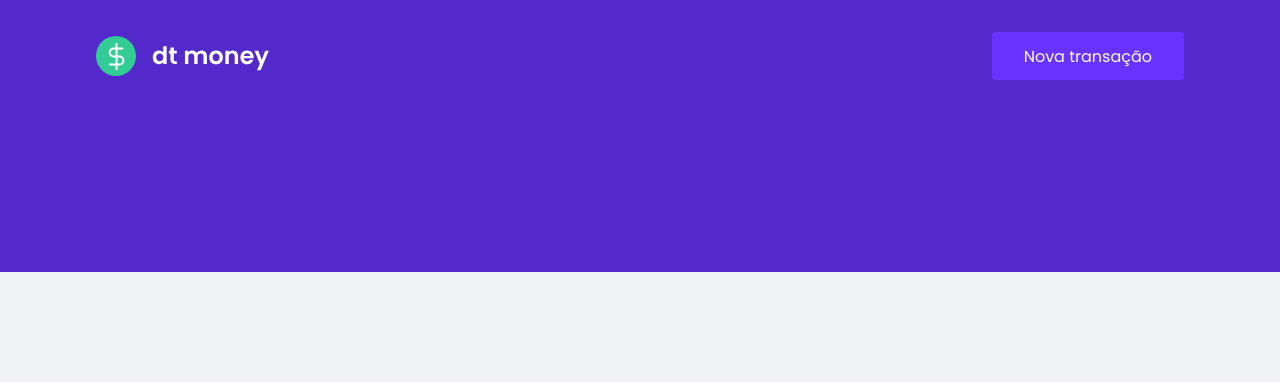
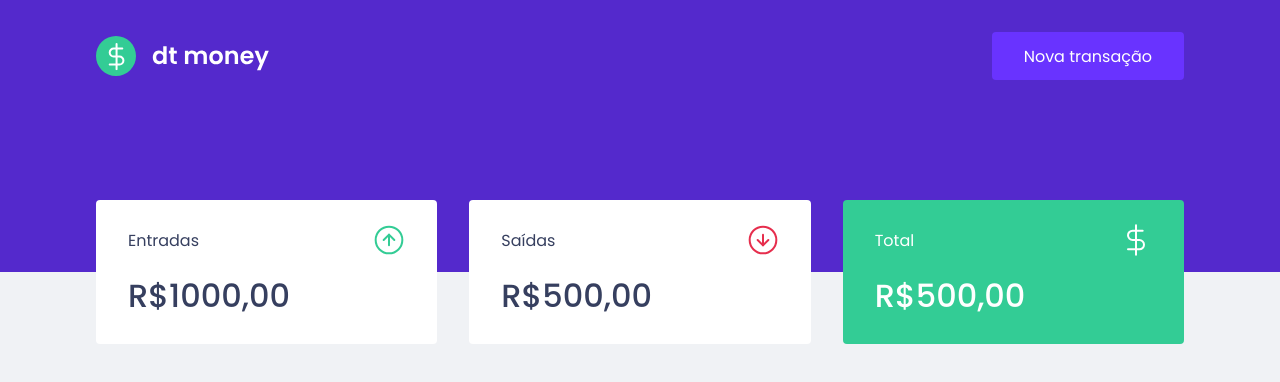
Before and after one commit to jfilipedias/dt-money-old, a React (Create React App) app: page / in a window 1280 px wide. Shown: the top 382 px of the page. Built offline with nearby package versions, Linux system fonts and the light colour scheme.

Commit message:
Implements the Sumary component

```diff
--- a/public/index.html
+++ b/public/index.html
@@ -12,7 +12,7 @@
 
   <title>DT Money</title>
 
-  <link href="https://fonts.googleapis.com/css2?family=Poppins:wght@400;600&display=swap" rel="stylesheet">
+  <link href="https://fonts.googleapis.com/css2?family=Poppins:wght@400;500;600&display=swap" rel="stylesheet">
 </head>
 
 <body>
--- a/src/App.tsx
+++ b/src/App.tsx
@@ -1,3 +1,4 @@
+import { Dashboard } from "./components/Dashboard";
 import { Header } from "./components/Header";
 import { GlobalStyle } from "./styles/global";
 
@@ -5,6 +6,7 @@ export function App() {
   return (
     <>
       <Header />
+      <Dashboard />
       <GlobalStyle />
     </>
   );
--- /dev/null
+++ b/src/components/Dashboard/index.tsx
@@ -0,0 +1,10 @@
+import { Summary } from '../Summary';
+import { Container } from './styles';
+
+export function Dashboard() {
+  return (
+    <Container>
+      <Summary />
+    </Container>
+  );
+};
--- /dev/null
+++ b/src/components/Dashboard/styles.ts
@@ -0,0 +1,7 @@
+import styled from 'styled-components';
+
+export const Container = styled.main`
+  max-width: 1120px;
+  margin: 0 auto;
+  padding: 2.5rem 1rem;
+`;
--- a/src/components/Header/styles.ts
+++ b/src/components/Header/styles.ts
@@ -15,7 +15,7 @@ export const Content = styled.div`
 
   button {
     font-size: 1rem;
-    color: #fff;
+    color: var(--white);
     background: var(--purple-light);
     border: 0;
     padding: 0 2rem;
--- /dev/null
+++ b/src/components/Summary/index.tsx
@@ -0,0 +1,35 @@
+import { Container, Item } from './styles';
+
+import incomeImg from '../../assets/income.svg';
+import outcomeImg from '../../assets/outcome.svg';
+import totalImg from '../../assets/total.svg';
+
+export function Summary() {
+  return (
+    <Container>
+      <Item>
+        <header>
+          <p>Entradas</p>
+          <img src={incomeImg} alt="Ícone de entradas. Uma seta verde apontando para cima." />
+        </header>
+        <strong>R$1000,00</strong>
+      </Item>
+
+      <Item>
+        <header>
+          <p>Saídas</p>
+          <img src={outcomeImg} alt="Ícone de saídas. Uma seta vermelha apontando para baixo." />
+        </header>
+        <strong>R$500,00</strong>
+      </Item>
+
+      <Item className='highlighted'>
+        <header>
+          <p>Total</p>
+          <img src={totalImg} alt="Ícone de total. Um cifrão branco." />
+        </header>
+        <strong>R$500,00</strong>
+      </Item>
+    </Container>
+  );
+};
--- /dev/null
+++ b/src/components/Summary/styles.ts
@@ -0,0 +1,34 @@
+import styled from 'styled-components';
+
+export const Container = styled.div`
+  display: grid;
+  grid-template-columns: repeat(3, 1fr);
+  gap: 2rem;
+  margin-top: -7rem;
+`;
+
+export const Item = styled.div`
+  background: var(--white);
+  padding: 1.5rem 2rem;
+  border-radius: 0.25rem;
+  color: var(--text-title);
+
+  header {
+    display: flex;
+    align-items: center;
+    justify-content: space-between;
+  }
+
+  strong {
+    display: block;
+    margin-top: 1rem;
+    font-size: 2rem;
+    font-weight: 500;
+    line-height: 3rem;
+  }
+
+  &.highlighted {
+    background: var(--green);
+    color: var(--white);
+  }
+`;
--- a/src/styles/global.ts
+++ b/src/styles/global.ts
@@ -3,16 +3,14 @@ import { createGlobalStyle } from 'styled-components'
 export const GlobalStyle = createGlobalStyle`
   :root {
     --background: #f0f2f5;
+    --white: #ffffff;
     --red: #e52e4d;
+    --green: #33cc95;
     --purple: #5429cc;
-
     --purple-light: #6933ff;
 
     --text-title: #363f5f;
     --text-body: #969cb3;
-
-    --background: #f0f2f5;
-    --shape: #ffffff;
   }
 
   * {
```
